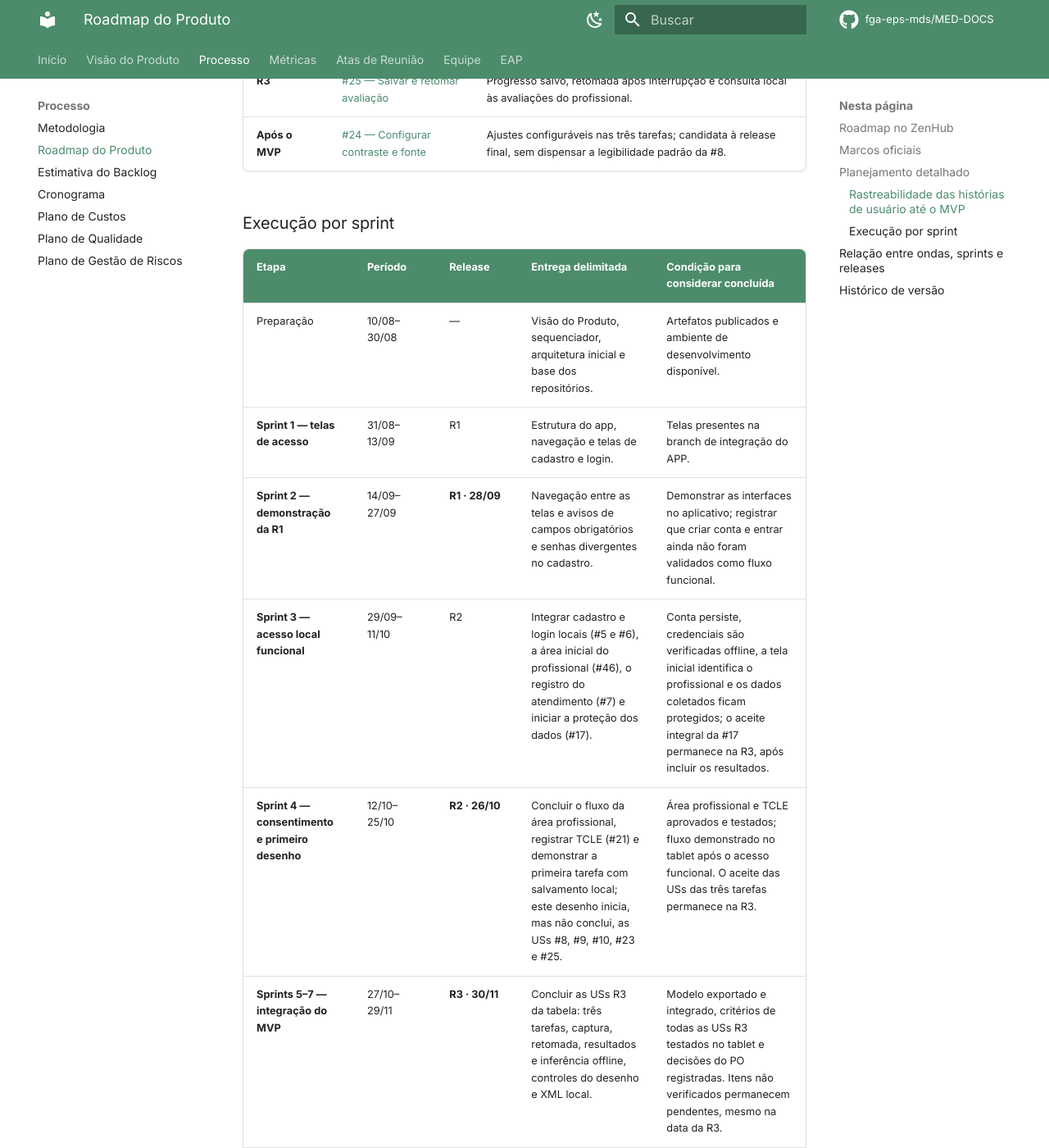
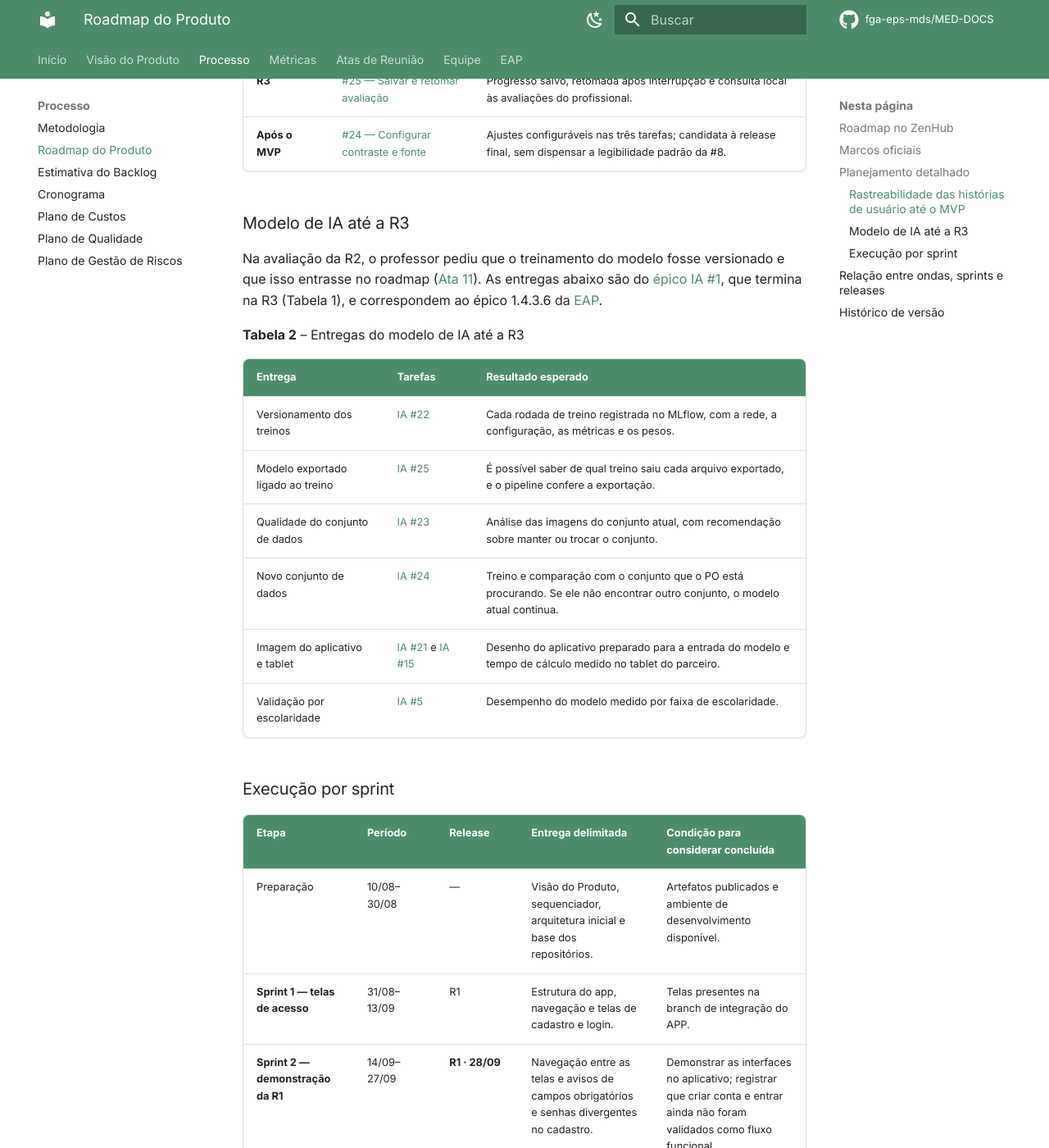
Before and after one commit to apollen27983/UNIEURO_MED-DOCS, an MkDocs documentation site: the page built from docs/processo/roadmap.md, in a window 1280 px wide and 1400 px high, scrolled down 3413 px. Shown: the whole window at 82% size. Built offline with MkDocs 1.6.1 and Material for MkDocs 9.7.7, drawn with Linux system fonts in a browser that asks for light colours; comment, search, counter and statistics services are not loaded; some of the changed text lies outside the part shown.

Commit message:
docs(roadmap): inclui as entregas do modelo de IA até a R3
Atende ao pedido da avaliação da R2 (Ata 11) de versionar o treinamento do
modelo e incluir isso no roadmap.

```diff
--- a/docs/processo/roadmap.md
+++ b/docs/processo/roadmap.md
@@ -77,6 +77,20 @@ metas, não funcionalidades já entregues.
 | **R3** | [#25 — Salvar e retomar avaliação](https://github.com/fga-eps-mds/2026.2-UNB-FCTE_UNIEURO_MED-APP/issues/25) | Progresso salvo, retomada após interrupção e consulta local às avaliações do profissional. |
 | **Após o MVP** | [#24 — Configurar contraste e fonte](https://github.com/fga-eps-mds/2026.2-UNB-FCTE_UNIEURO_MED-APP/issues/24) | Ajustes configuráveis nas três tarefas; candidata à release final, sem dispensar a legibilidade padrão da #8. |
 
+### Modelo de IA até a R3
+
+Na avaliação da R2, o professor pediu que o treinamento do modelo fosse versionado e que isso entrasse no roadmap ([Ata 11](../atas-reunioes/Ata-11-EPS-2026-10-30-PO.md)). As entregas abaixo são do [épico IA #1](https://github.com/fga-eps-mds/2026.2-UNB-FCTE_UNIEURO_MED-IA/issues/1), que termina na R3 (Tabela 1), e correspondem ao épico 1.4.3.6 da [EAP](../EAP.md).
+
+**Tabela 2** – Entregas do modelo de IA até a R3
+
+| Entrega | Tarefas | Resultado esperado |
+|---|---|---|
+| Versionamento dos treinos | [IA #22](https://github.com/fga-eps-mds/2026.2-UNB-FCTE_UNIEURO_MED-IA/issues/22) | Cada rodada de treino registrada no MLflow, com a rede, a configuração, as métricas e os pesos. |
+| Modelo exportado ligado ao treino | [IA #25](https://github.com/fga-eps-mds/2026.2-UNB-FCTE_UNIEURO_MED-IA/issues/25) | É possível saber de qual treino saiu cada arquivo exportado, e o pipeline confere a exportação. |
+| Qualidade do conjunto de dados | [IA #23](https://github.com/fga-eps-mds/2026.2-UNB-FCTE_UNIEURO_MED-IA/issues/23) | Análise das imagens do conjunto atual, com recomendação sobre manter ou trocar o conjunto. |
+| Novo conjunto de dados | [IA #24](https://github.com/fga-eps-mds/2026.2-UNB-FCTE_UNIEURO_MED-IA/issues/24) | Treino e comparação com o conjunto que o PO está procurando. Se ele não encontrar outro conjunto, o modelo atual continua. |
+| Imagem do aplicativo e tablet | [IA #21](https://github.com/fga-eps-mds/2026.2-UNB-FCTE_UNIEURO_MED-IA/issues/21) e [IA #15](https://github.com/fga-eps-mds/2026.2-UNB-FCTE_UNIEURO_MED-IA/issues/15) | Desenho do aplicativo preparado para a entrada do modelo e tempo de cálculo medido no tablet do parceiro. |
+| Validação por escolaridade | [IA #5](https://github.com/fga-eps-mds/2026.2-UNB-FCTE_UNIEURO_MED-IA/issues/5) | Desempenho do modelo medido por faixa de escolaridade. |
 
 ### Execução por sprint
 
@@ -108,3 +122,4 @@ metas, não funcionalidades já entregues.
 | 26/09/2026 | 1.3 | Mapeamento das 18 USs do backlog para R2, R3 e pós-MVP, com critérios e divergências de escopo explicitados. | Equipe MED (proposta para revisão) |
 | 12/10/2026 | 1.4 | Inclusão da tela inicial do profissional (US #46) na R2 e alinhamento com a EAP revisada. | Daniel Ferreira Nunes |
 | 19/10/2026 | 1.5 | Troca do quadro do Miro pelo roadmap do ZenHub, com os épicos e suas datas. | Vitor Carvalho Pereira |
+| 05/11/2026 | 1.6 | Inclusão das entregas do modelo de IA até a R3, com o versionamento dos treinos pedido na avaliação da R2. | Artur Mendonça Arruda |
```
